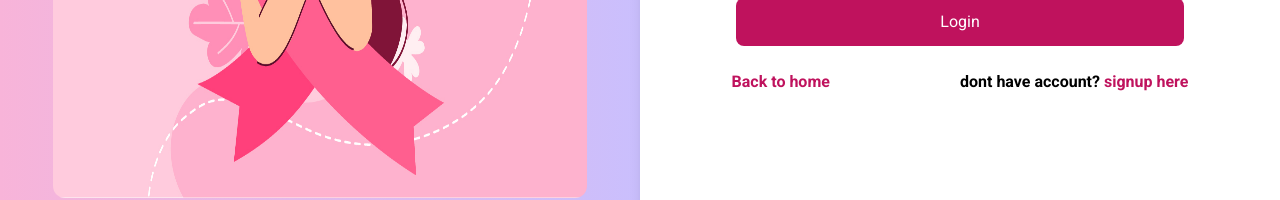
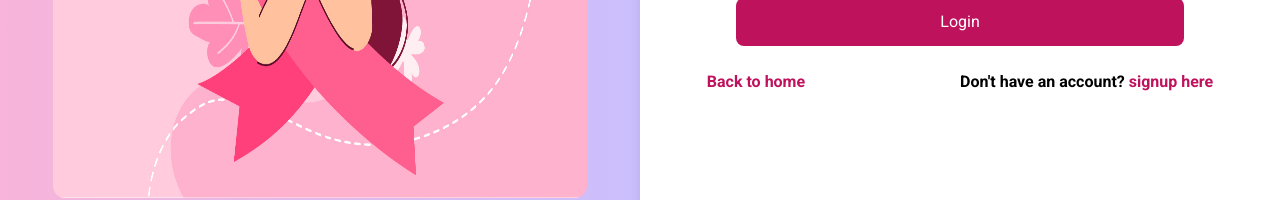
Before and after one commit to Danielsahkwadwo/AmaliAi_project, a React (Vite) app: page /login in a window 1280 px wide. Shown: the part 482-682 px from the top of the page. Built offline with nearby package versions, Linux system fonts and the light colour scheme; no server answers.

Commit message:
modified ai queries

```diff
--- a/src/components/CustomPages/ScreeningPage.jsx
+++ b/src/components/CustomPages/ScreeningPage.jsx
@@ -62,7 +62,7 @@ const ScreeningPage = () => {
           headers: { "X-Api-Key": "ZEXeGOk5_kMel9l7EzrWblpzbHM2P5FZ" },
           data: {
             prompt:
-              "As a mastologist, suggest some tips to keep breast safe from breast cancer, achieve this with a maximum of two sentences and a word count of 40",
+              "As a mastologist, suggest a tip to keep breast safe from breast cancer and explain it, achieve this by making it brief and concise",
             modelId: "a58c89f1-f8b6-45dc-9727-d22442c99bc3",
             stream: false,
           },
--- a/src/components/HomePage/Header.jsx
+++ b/src/components/HomePage/Header.jsx
@@ -17,7 +17,7 @@ function Header() {
         </p>
         <Disclaimer />
         <button className="bg-pink-700 text-white px-10 py-3 rounded-full hover:bg-pink-600">
-          <Link to={"/login"}>Get started &rarr;</Link>
+          <Link to={"/scan"}>Get started &rarr;</Link>
         </button>
       </div>
       <div className="lg:w-1/2 mt-10 lg:mt-0">
--- a/src/components/LoginPage/Login.jsx
+++ b/src/components/LoginPage/Login.jsx
@@ -124,7 +124,7 @@ function Login() {
               </Link>
             </p>
             <p className="font-semibold">
-              dont have account?{" "}
+              Don't have an account?{" "}
               <Link className="text-pink-700" to={"/register"}>
                 signup here
               </Link>
```
